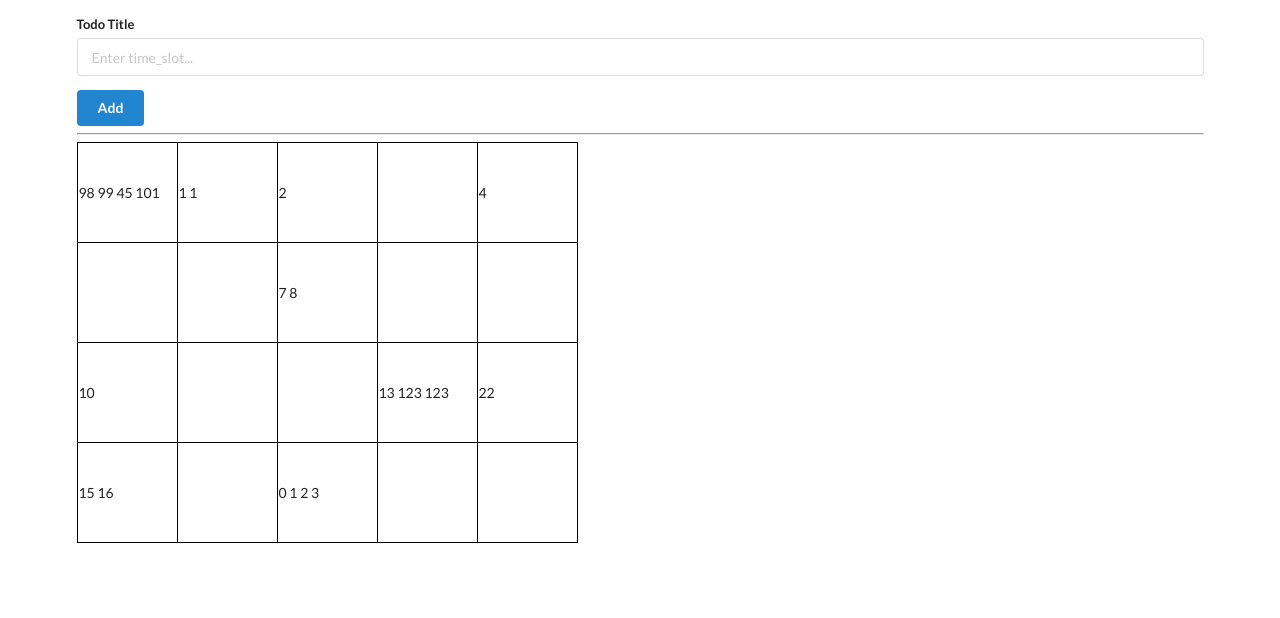
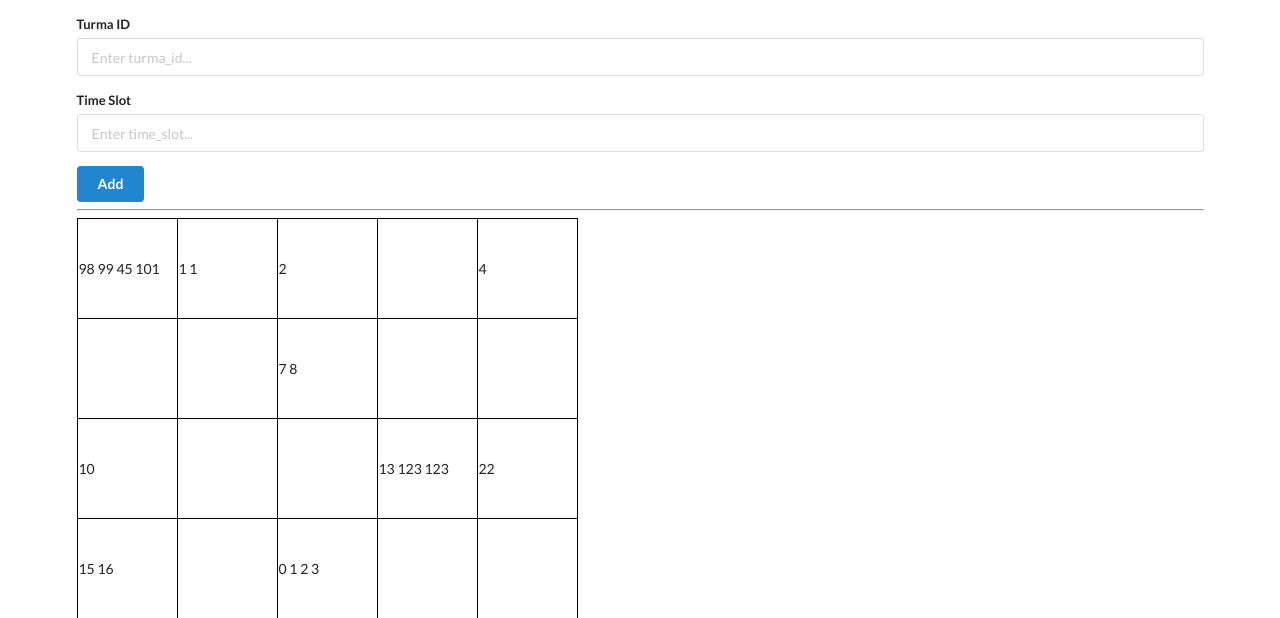
Before and after one commit to jvfd3/UENF-timetabling, a FastAPI app: page /table in a window 1280 px wide. Shown: the part 82-700 px from the top of the page. Run offline with FastAPI, Linux system fonts and the light colour scheme; data comes from the database, SQL or seed files in the repository; both versions use the stored data as it was after the commit.

Commit message:
feat: working table view and controller
Not pretty at all! But working!

```diff
--- a/app.py
+++ b/app.py
@@ -34,6 +34,17 @@ def time_slots_table(request: Request, db: Session = Depends(get_db)):
     print(models.TimeSlot.slot.type) #Integer
     return templates.TemplateResponse("tt_table.html",
                                     {"request": request, "time_slot_list": time_slots})
+
+@app.post("/table/add")
+def time_slot_add_table(
+    request: Request, turma_id: str = Form(...), time_slot: str = Form(), db: Session = Depends(get_db)):
+    """ Add Time Slots"""
+    new_time_slot = models.TimeSlot(turma_id = turma_id, slot = int(time_slot))
+    db.add(new_time_slot)
+    db.commit()
+
+    url = app.url_path_for("time_slots_table")
+    return RedirectResponse(url=url, status_code=status.HTTP_303_SEE_OTHER)
 
 @app.get("/")
 def home(request: Request, db: Session = Depends(get_db)):
--- a/templates/tt_table.html
+++ b/templates/tt_table.html
@@ -28,14 +28,19 @@
     <div style="margin-top: 50px" class="ui container">
       <h1 class="ui center aligned header">Time Tabling App</h1>
 
-      <form class="ui form" action="/add" method="post">
+      <form class="ui form" action="/table/add" method="post">
         <div class="field">
-          <label>Todo Title</label>
-          <input type="text" name="title" placeholder="Enter time_slot..." /><br />
+          <label>Turma ID</label>
+          <input type="text" name="turma_id" placeholder="Enter turma_id..." /><br />
         </div>
+
+        <div class="field">
+          <label>Time Slot</label>
+          <input type="text" name="time_slot" placeholder="Enter time_slot..." /><br />
+        </div>
+
         <button class="ui blue button" type="submit">Add</button>
       </form>
-
       <hr />
 
       <table>
```
Also changed, not shown: db.sqlite.
